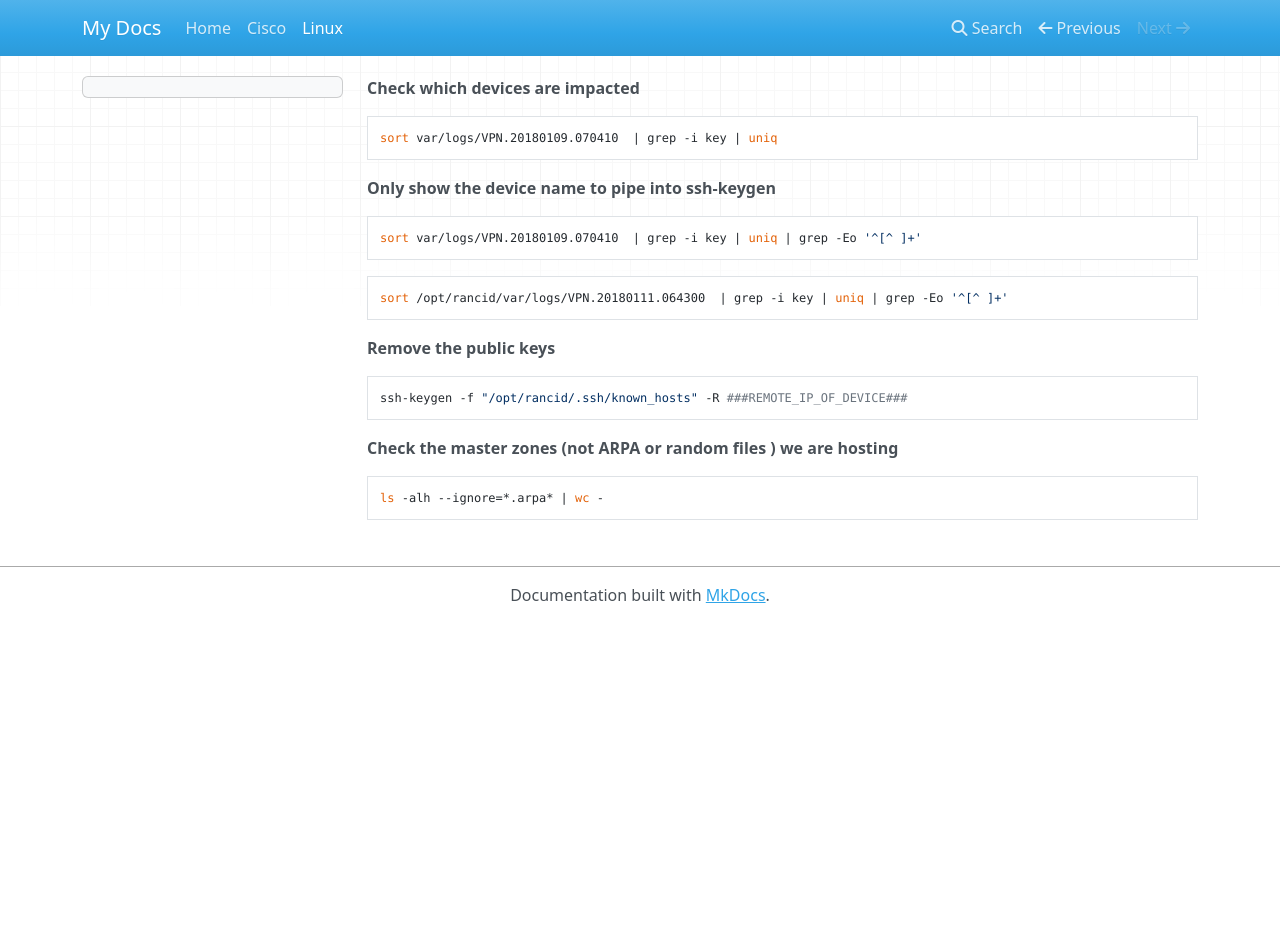
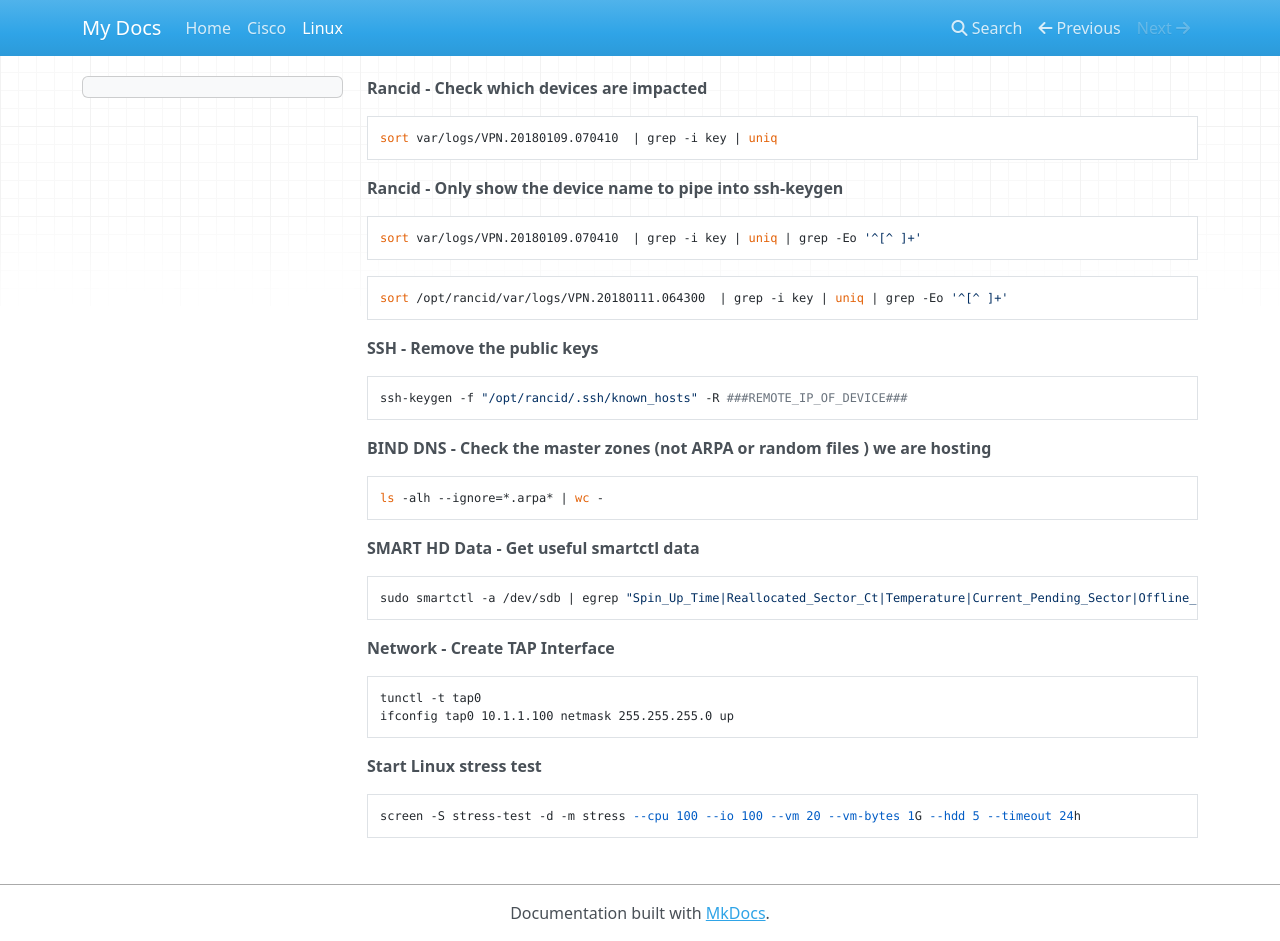
Before and after one commit to LaurentDumont/ns-cheatsheet, an MkDocs documentation site: the page built from docs/linux.md, in a window 1280 px wide and 941 px high. Built offline with MkDocs 1.6.1, drawn with Linux system fonts in a browser that asks for light colours; nearby versions of some CDN libraries; old or Windows-style settings are respelled for this version of MkDocs.

Commit message:
More Stuff

````diff
--- a/docs/linux.md
+++ b/docs/linux.md
@@ -1,9 +1,9 @@
-**Check which devices are impacted**
+**Rancid - Check which devices are impacted**
 ```
 sort var/logs/VPN.20180109.070410  | grep -i key | uniq
 ```
 
-**Only show the device name to pipe into ssh-keygen**
+**Rancid - Only show the device name to pipe into ssh-keygen**
 ```
 sort var/logs/VPN.20180109.070410  | grep -i key | uniq | grep -Eo '^[^ ]+'
 ```
@@ -11,12 +11,28 @@ sort var/logs/VPN.20180109.070410  | grep -i key | uniq | grep -Eo '^[^ ]+'
 sort /opt/rancid/var/logs/VPN.20180111.064300  | grep -i key | uniq | grep -Eo '^[^ ]+'
 ```
 
-**Remove the public keys**
+**SSH - Remove the public keys**
 ```
 ssh-keygen -f "/opt/rancid/.ssh/known_hosts" -R ###REMOTE_IP_OF_DEVICE###
 ```
 
-**Check the master zones (not ARPA or random files ) we are hosting**
+**BIND DNS - Check the master zones (not ARPA or random files ) we are hosting**
 ```
 ls -alh --ignore=*.arpa* | wc -
 ```
+
+**SMART HD Data - Get useful smartctl data**
+```
+sudo smartctl -a /dev/sdb | egrep "Spin_Up_Time|Reallocated_Sector_Ct|Temperature|Current_Pending_Sector|Offline_Uncorrectable|Power_On_Hours"
+```
+
+**Network - Create TAP Interface**
+```
+tunctl -t tap0
+ifconfig tap0 10.1.1.100 netmask 255.255.255.0 up
+```
+
+**Start Linux stress test**
+```
+screen -S stress-test -d -m stress --cpu 100 --io 100 --vm 20 --vm-bytes 1G --hdd 5 --timeout 24h
+```
````
Also changed, not shown: site/cisco/index.html, site/index.html, site/linux/index.html, site/search/search_index.json, 1 other file.
